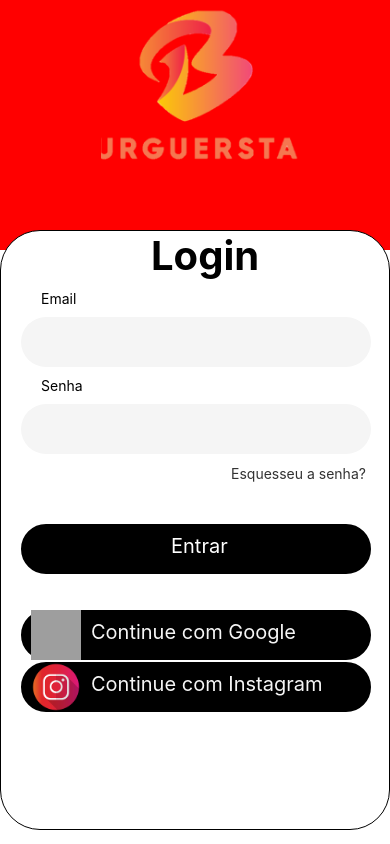
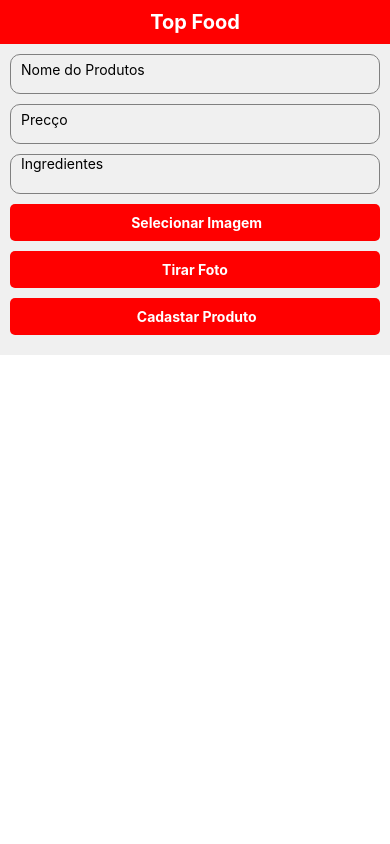
Before and after one commit to Regisjr246/lancheoneteApp, a React Native app: screen / in a window 390 px wide. Built offline with nearby package versions, Linux system fonts and the light colour scheme; grey boxes are pictures that could not be loaded.

Commit message:
aula dia 2/04/2024

```diff
--- a/App.tsx
+++ b/App.tsx
@@ -2,7 +2,7 @@ import React from 'react';
 
 import CardapioListagem from './src/CardapioListagem';
 import Carrinho from './src/Carrinho';
-
+import CadastroProduto from './src/screens/CadastroProduto';
 import Login from './src/Login';
 
 
@@ -15,8 +15,9 @@ import Login from './src/Login';
 function App(): React.JSX.Element {
   return (
   //<CardapioListagem/>
-   //<Carrinho/>
- <Login/>
+  <CadastroProduto/>
+  //<Carrinho/>
+ //<Login/>
 
  );
 }
--- a/src/CardapioListagem.tsx
+++ b/src/CardapioListagem.tsx
@@ -35,7 +35,7 @@ const dados: MenuItem[] = [
 
 
 const renderItem = ({ item }: { item: MenuItem }) => (
-    <TouchableOpacity style={styles.item}>
+    <View style={styles.item}>
         <Text style={styles.textNome}>{item.nome}  </Text>
         <Text style={styles.textIngredientes}>{item.ingredientes} </Text>
         <Text style={styles.textValor}>{item.valor} </Text>
@@ -44,7 +44,7 @@ const renderItem = ({ item }: { item: MenuItem }) => (
             <Image source={item.Image} style={styles.imageIcon} />
         </TouchableOpacity>
 
-    </TouchableOpacity>
+    </View>
 
 );
 
--- /dev/null
+++ b/src/screens/CadastroProduto.tsx
@@ -0,0 +1,143 @@
+import React, { useState } from 'react';
+import { Image, StatusBar, StyleSheet, Text, TextInput, TouchableOpacity, View } from "react-native";
+
+const CadastroProduto: React.FC = () => {
+    const [produtos, setProdutos] = useState<Produto[]>([]);
+    const [nome, setNome] = useState<string>('');
+    const [preco, setPreco] = useState<string>('');
+    const [ingredientes, setIngredientes] = useState<string>('');
+    const [imagem, setImagem] = useState<any>('');
+
+
+    const CadastroProduto = async () => {
+
+    }
+    return (
+        <View style={styles.container}>
+            <StatusBar backgroundColor="red" barStyle="light-content" />
+            <View style={styles.header}>
+                <Text style={styles.headerText}>Top Food</Text>
+            </View>
+            <View style={styles.form}>
+                <TextInput style={styles.input} placeholder="Nome do Produtos" value={nome} onChangeText={setNome} />
+                <TextInput style={styles.input} placeholder="Precço" value={preco} onChangeText={setPreco} />
+                <TextInput style={styles.input} placeholder="Ingredientes" value={ingredientes} onChangeText={setIngredientes} multiline />
+                <View style={styles.alinhamnetoImagemSelecionado}>
+                    {imagem ? <Image source={{ uri: imagem }} style={styles.imagemSelecionando} />:null}
+                </View>
+
+
+
+<TouchableOpacity style={styles.imageButton}>
+    <Text style={styles.imageButtonText}> Selecionar Imagem</Text>
+       </TouchableOpacity>
+
+
+       <TouchableOpacity style={styles.imageButton}>
+    <Text style={styles.imageButtonText}>Tirar Foto</Text>
+       </TouchableOpacity>
+
+
+<TouchableOpacity style={styles.imageButton}>
+    <Text style={styles.imageButtonText}> Cadastar Produto</Text>
+       </TouchableOpacity>
+
+
+
+
+
+
+
+
+            </View>
+        </View>
+    );
+}
+const styles = StyleSheet.create({
+
+
+    container: {
+        flex: 1
+    },
+    header: {
+        backgroundColor: 'red',
+        paddingVertical: 10,
+        alignItems: 'center'
+    },
+    headerText: {
+        fontSize: 20,
+        fontWeight: 'bold',
+        color: 'white',
+    },
+    form: {
+        padding: 10,
+        backgroundColor: '#f0f0f0',
+        marginBottom: 10
+    },
+    input: {
+        height: 40,
+        borderColor: 'gray',
+        borderWidth: 1,
+        marginBottom: 10,
+        paddingBottom: 10,
+        paddingHorizontal: 10,
+        borderRadius: 10
+    },
+    imageButton: {
+        backgroundColor: 'red',
+        padding: 10,
+        borderRadius: 5,
+        alignItems: 'center',
+        marginBottom: 10
+    },
+    imageButtonText: {
+        color: 'white',
+        fontWeight: 'bold',
+    },
+    imagemSelecionando: {
+        width: 200,
+        height: 200,
+        resizeMode: 'cover',
+        borderRadius: 5,
+        marginBottom: 10
+    },
+    alinhamnetoImagemSelecionado: {
+        alignItems: 'center'
+    },
+    button: {
+        backgroundColor: 'red',
+        padding: 10,
+        borderRadius: 5,
+        alignItems: 'center'
+    },
+    buttoText: {
+        color: 'white',
+        fontWeight: 'bold'
+    }
+
+});
+
+
+
+
+
+
+
+
+
+
+
+
+
+
+
+
+
+
+
+
+
+
+
+
+export default CadastroProduto;
```
Also changed, not shown: src/interface/ProdutoInterface.ts (added, +7 -0 lines).
